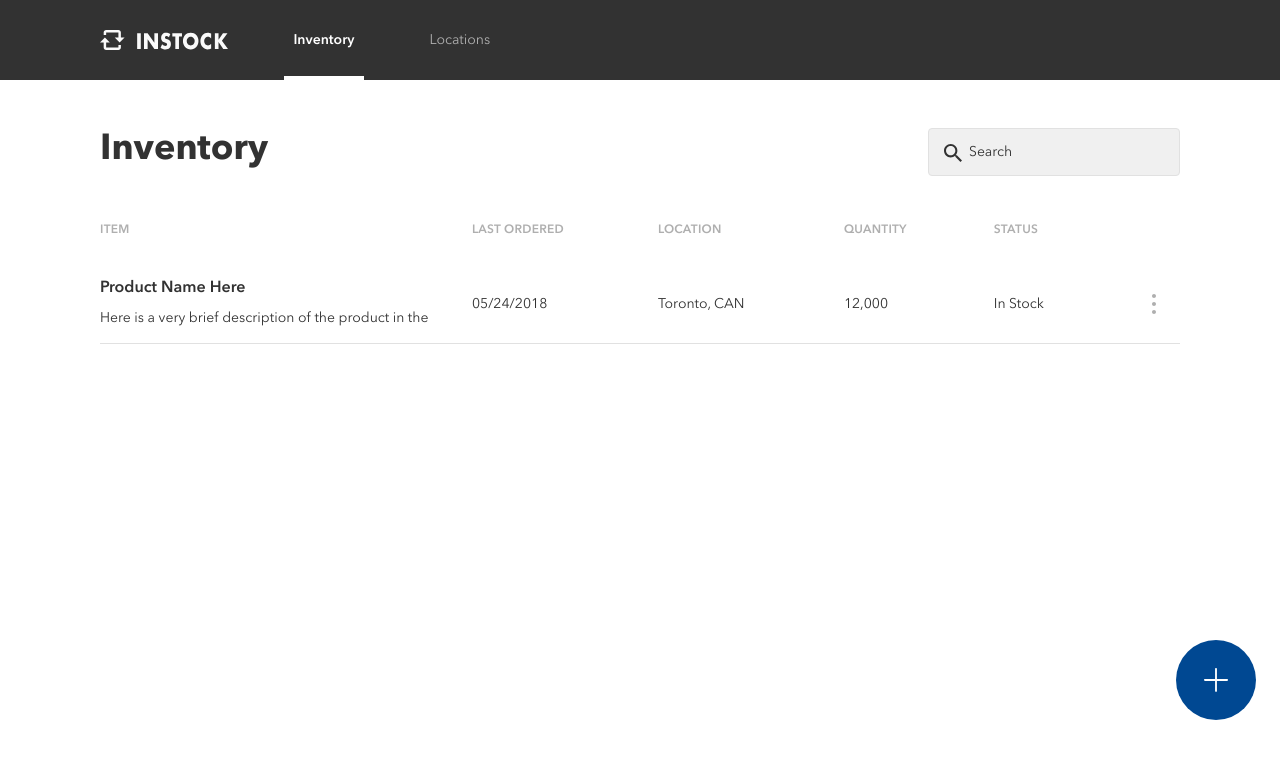
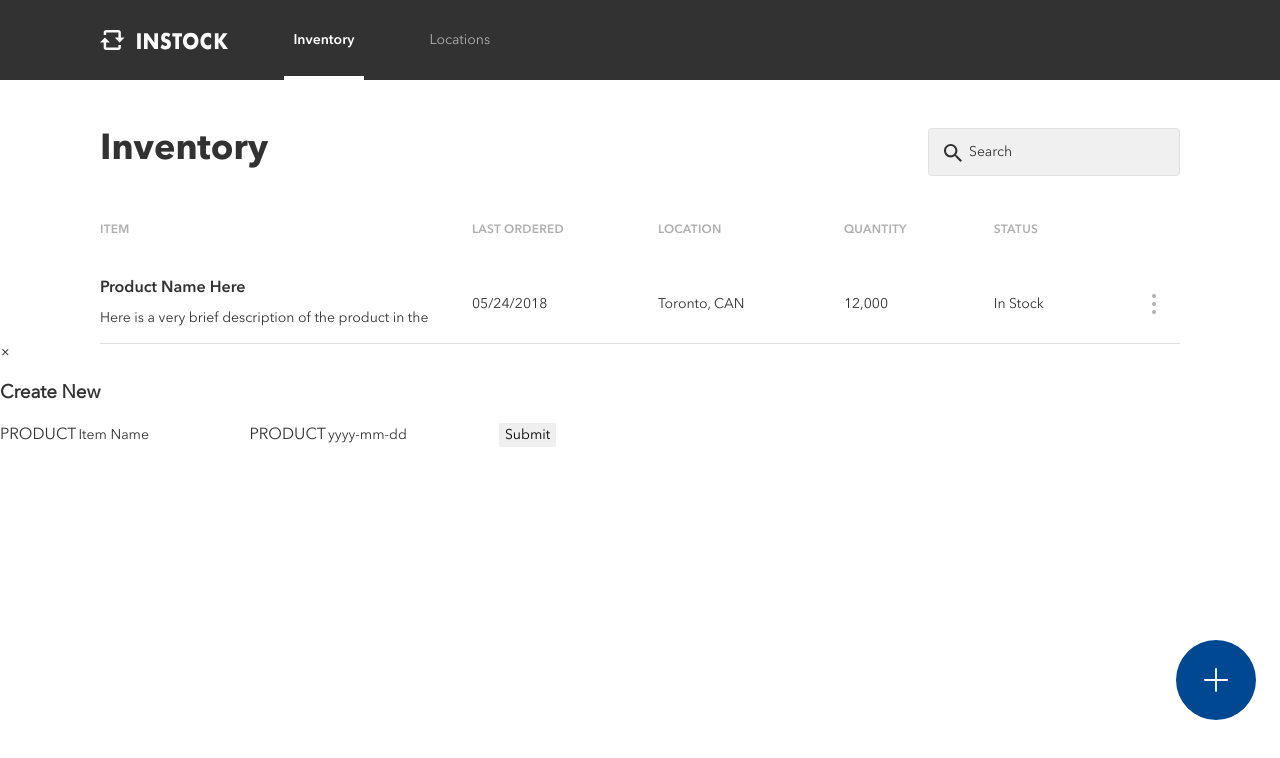
Before and after one commit to Surefirer/InStock-Sprint-I-Pod-04, a React (Create React App) app in the folder client/: page /inventory in a window 1280 px wide. Both pictures are taken after a click on the button 1216 px from the left and 680 px from the top of the page. Shown: the top 758 px of the page. Built offline with nearby package versions, Linux system fonts and the light colour scheme.

Commit message:
CreateNew comp in progress

```diff
--- /dev/null
+++ b/client/src/components/pages/CreateNew.js
@@ -0,0 +1,33 @@
+import React from "react";
+// import Icons from "../assets";
+
+class CreateNew extends React.Component {
+  handleClick = () => {
+    this.props.toggle();
+  };
+  render() {
+    return (
+      <div className="modal">
+        <div className="modal_content">
+          <span className="close" onClick={this.handleClick}>
+            &times;
+          </span>
+          <form>
+            <h3>Create New</h3>
+            <label>
+              PRODUCT
+              <input type="text" name="product" placeholder="Item Name" />
+            </label>
+            <label>
+              PRODUCT
+              <input type="text" name="product" placeholder="yyyy-mm-dd" />
+            </label>
+            <input type="submit" />
+          </form>
+        </div>
+      </div>
+    );
+  }
+}
+
+export default CreateNew;
--- a/client/src/components/pages/Inventory.js
+++ b/client/src/components/pages/Inventory.js
@@ -1,7 +1,18 @@
 import React from "react";
 import Icons from "../assets";
+import CreateNew from "./CreateNew";
 
 class Inventory extends React.Component {
+  state = {
+    seen: false,
+  };
+
+  togglePop = () => {
+    this.setState({
+      seen: !this.state.seen,
+    });
+  };
+
   render() {
     return (
       <>
@@ -90,6 +101,7 @@ class Inventory extends React.Component {
             </div>
           </div>
         </section>
+        <div onClick={this.togglePop}>
           <button className="inventory__button">
             <img
               className="inventory__button--addIcon"
@@ -97,6 +109,8 @@ class Inventory extends React.Component {
               alt="create new inventory button"
             />
           </button>
+        </div>
+        {this.state.seen ? <CreateNew toggle={this.togglePop} /> : null}
       </>
     );
   }
```
Lines whose indentation alone changed are shown as unchanged.
